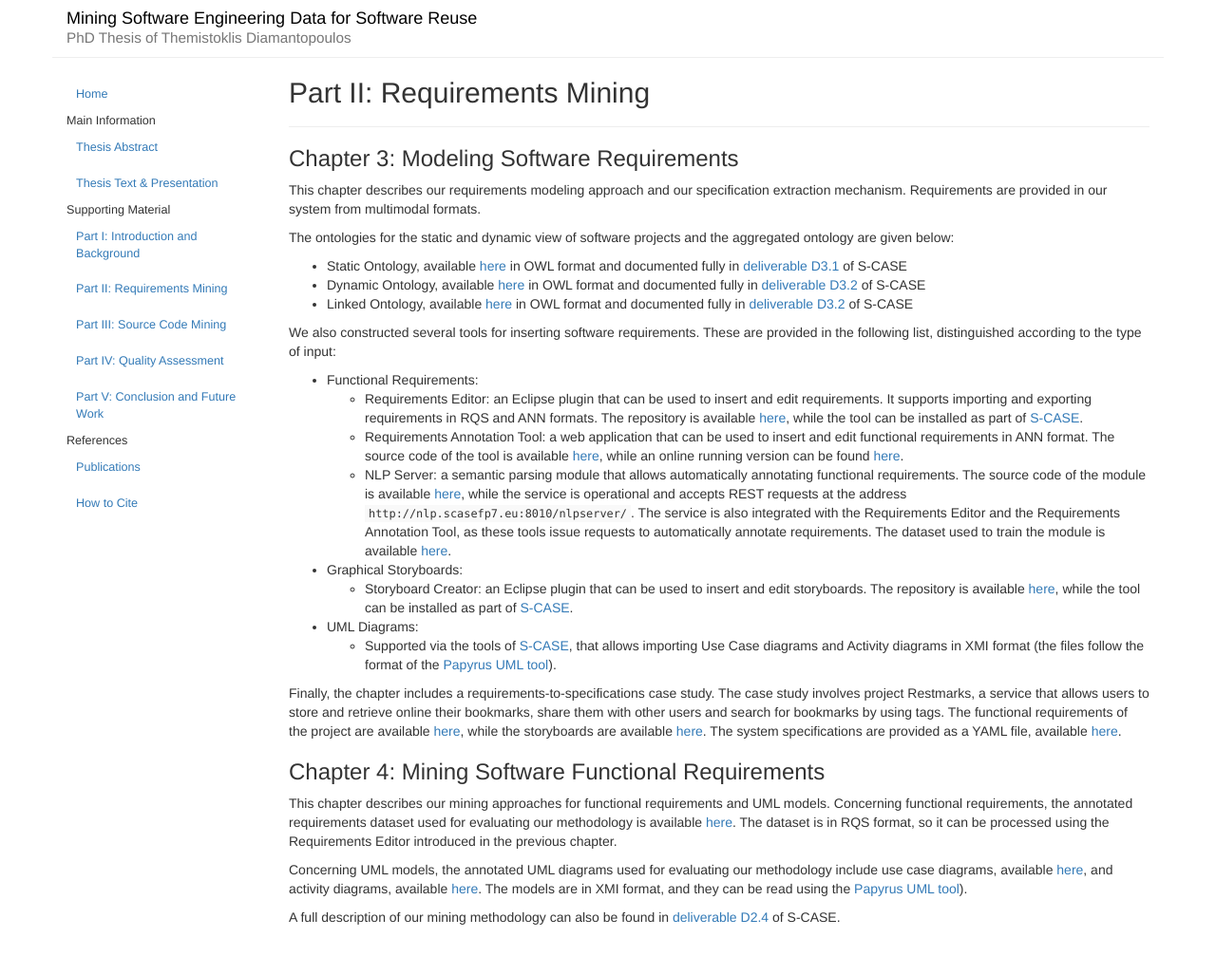
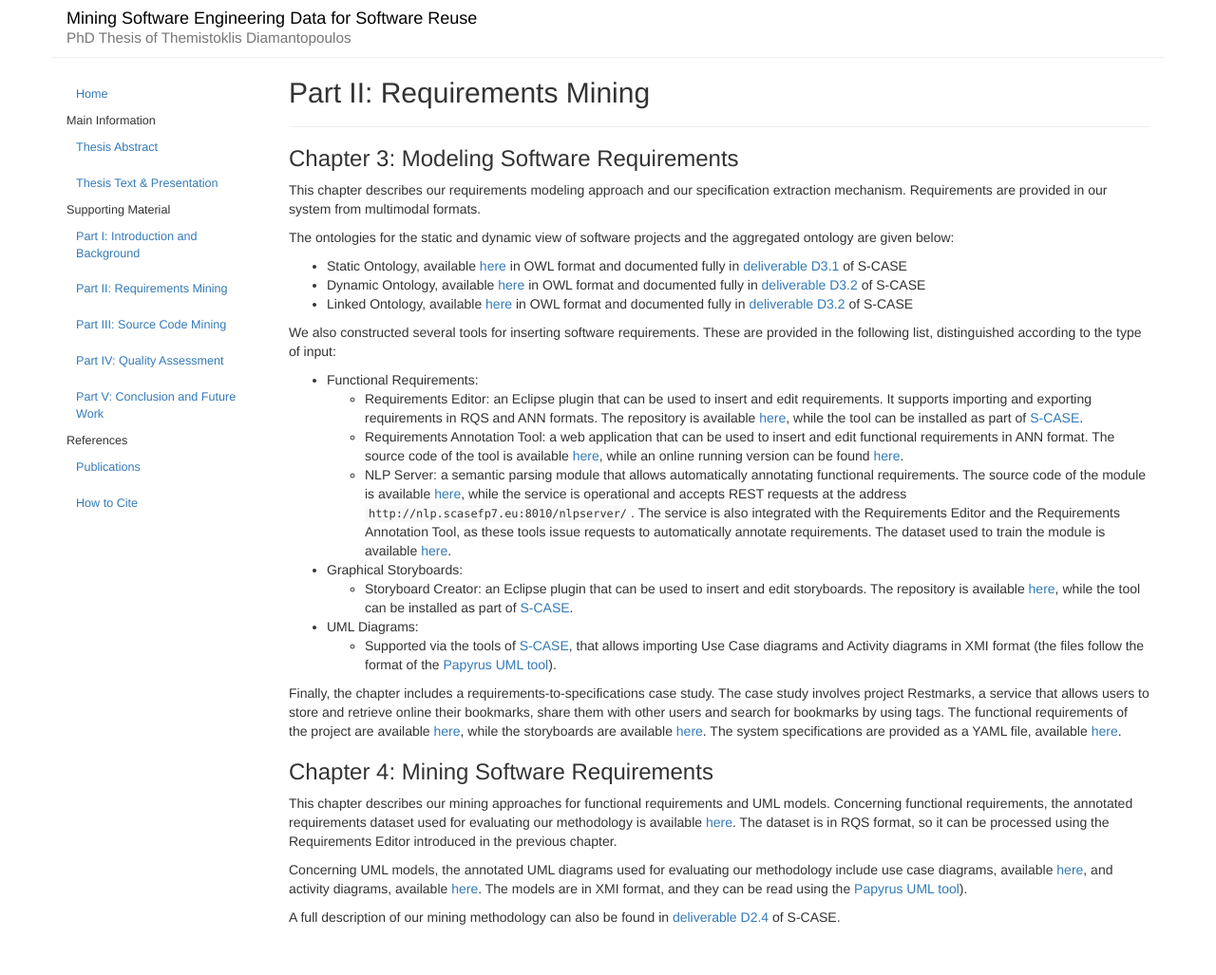
Before and after one commit to thdiaman/phdthesis, a Jekyll site: the page built from _posts/2017-11-20-parttwo.md, in a window 1280 px wide. Shown: the whole page at 95% size. Built offline with Jekyll 4.4.1, drawn with Linux system fonts in a browser that asks for light colours.

Commit message:
Update chapter title in requirements part

```diff
--- a/_posts/2017-11-20-parttwo.md
+++ b/_posts/2017-11-20-parttwo.md
@@ -76,7 +76,7 @@ The system specifications are provided as a YAML file, available
 <a target="_blank" href="{{ site.baseurl }}/data/parttwo/reqs2specscasestudy/Restmarks.yaml">here</a>.
 
 
-### Chapter 4: Mining Software Functional Requirements
+### Chapter 4: Mining Software Requirements
 This chapter describes our mining approaches for functional requirements and UML models.
 Concerning functional requirements, the annotated requirements dataset used for evaluating our methodology is available
 <a target="_blank" href="{{ site.baseurl }}/data/parttwo/datasets/FunctionalRequirements.zip">here</a>.
```
